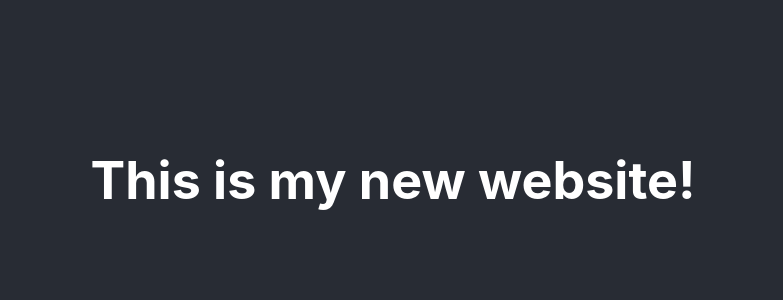
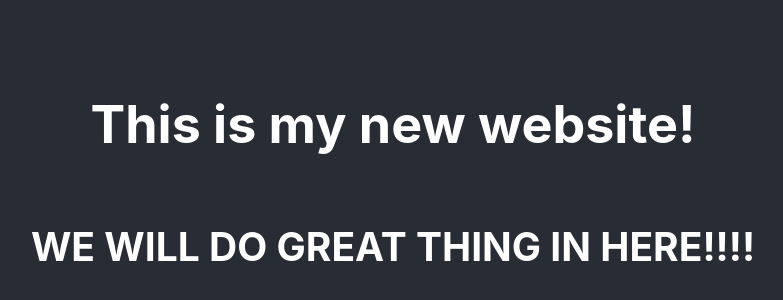
Before and after one commit to Meikochow/meikochow.github.io, a React (Create React App) app: page / in a window 1280 px wide. Shown: the part 220-520 px from the top of the page, without its empty margins (247-1030 px from the left). Built offline with nearby package versions, Linux system fonts and the light colour scheme.

Commit message:
test deploy 2

```diff
--- a/src/App.js
+++ b/src/App.js
@@ -7,6 +7,7 @@ class App extends Component {
       <div className="App">
         <header className="App-header">
           <h1>This is my new website!</h1>
+          <h2>WE WILL DO GREAT THING IN HERE!!!!</h2>
         </header>
       </div>
     );
```
